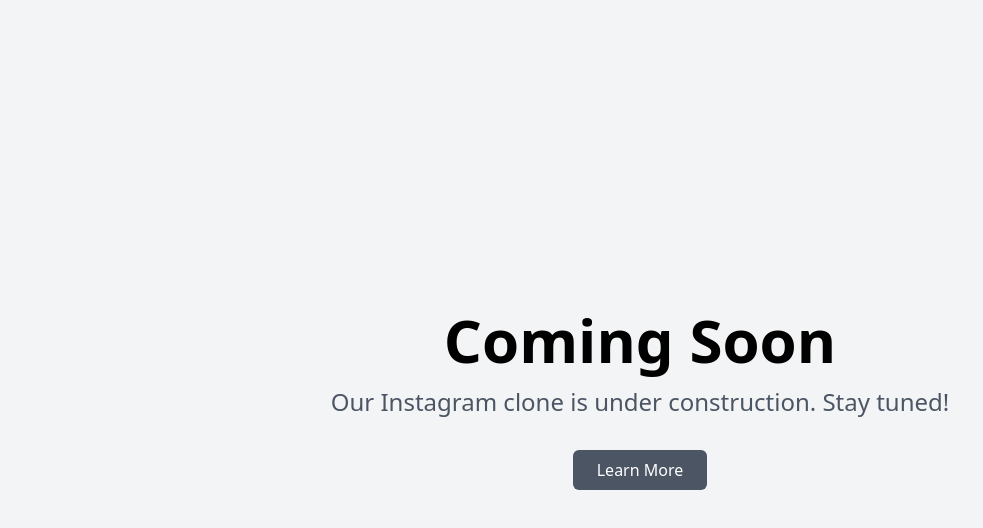
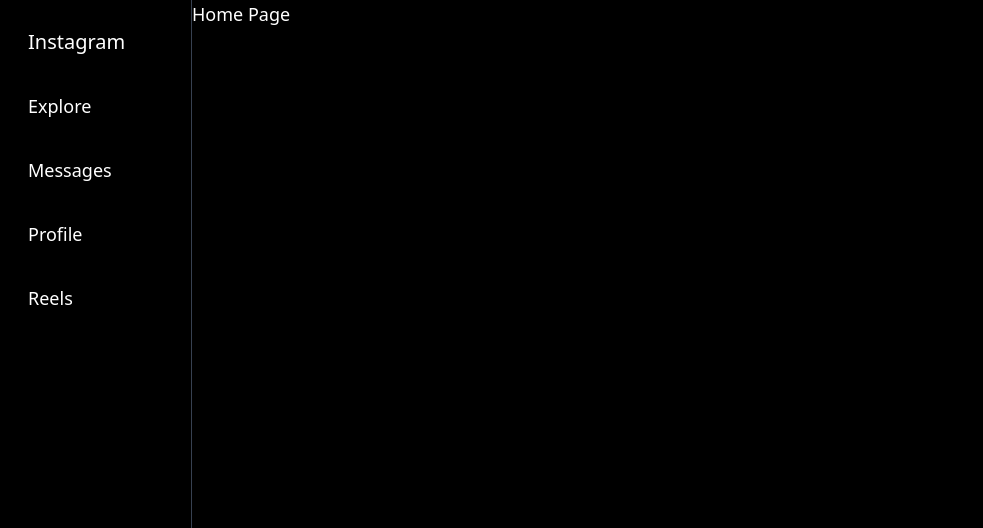
Before and after one commit to talhashah-dev/instagram-clone, a Next.js app: page / in a window 1280 px wide. Shown: the top 528 px of the page, without its empty margins (0-983 px from the left). Built offline with nearby package versions, Linux system fonts and the light colour scheme.

Commit message:
modified side & new component

```diff
--- /dev/null
+++ b/src/components/Navbar.js
@@ -0,0 +1,44 @@
+import Link from "next/link";
+import React from "react";
+
+const Navbar = () => {
+  const links = [
+    {
+      id: 1,
+      title: "Explore",
+      path: "/explore",
+    },
+    {
+      id: 2,
+      title: "Messages",
+      path: "/messages",
+    },
+    {
+      id: 3,
+      title: "Profile",
+      path: "/profile",
+    },
+    {
+      id: 4,
+      title: "Reels",
+      path: "/reels",
+    },
+  ];
+  return (
+    <nav className="">
+      <ul className="flex flex-col gap-5 justify-between h-full">
+        {links.map((v) => {
+          return (
+            <li key={v.id} className="text-white text-lg p-2 rounded-md hover:bg-[#212121]" >
+              <Link href={v.path} className="inline-block h-full w-full">
+                {v.title}
+              </Link>
+            </li>
+          );
+        })}
+      </ul>
+    </nav>
+  );
+};
+
+export default Navbar;
--- a/src/components/Sidebar.js
+++ b/src/components/Sidebar.js
@@ -0,0 +1,16 @@
+import Link from "next/link";
+import React from "react";
+import Navbar from "./Navbar";
+
+const Sidebar = () => {
+  return (
+    <div className="bg-black w-[15%] h-screen px-5 py-5 flex flex-col gap-5 border-r-gray-700 border-r-[1px]">
+      <Link className="text-white text-xl p-2 heading" href={"/"}>
+        Instagram
+      </Link>
+      <Navbar />
+    </div>
+  );
+};
+
+export default Sidebar;
--- /dev/null
+++ b/src/pages/explore.jsx
@@ -0,0 +1,13 @@
+import Sidebar from "@/components/Sidebar";
+import React from "react";
+
+const explore = () => {
+  return (
+    <div className="bg-black w-full flex">
+      <Sidebar />
+      <h1 className="text-white text-zlg">Explore Page</h1>
+    </div>
+  );
+};
+
+export default explore;
--- a/src/pages/index.js
+++ /dev/null
@@ -1,17 +0,0 @@
-import Head from 'next/head';
-
-export default function Home() {
-  return (
-    <>
-      <div className="flex flex-col items-center justify-center min-h-screen bg-gray-100">
-        <h1 className="text-6xl font-bold mb-4">Coming Soon</h1>
-        <p className="text-2xl text-gray-600 mb-8">Our Instagram clone is under construction. Stay tuned!</p>
-        <div className="flex space-x-4">
-          <a href="https://github.com/talhashah-dev/instagram-clone" className="bg-gray-600 text-white px-6 py-2 rounded-md hover:bg-gray-700">
-            Learn More
-          </a>
-        </div>
-      </div>
-    </>
-  );
-}
--- /dev/null
+++ b/src/pages/index.jsx
@@ -0,0 +1,11 @@
+import Sidebar from '@/components/Sidebar';
+import Head from 'next/head';
+
+export default function Home() {
+  return (
+      <div className="bg-black flex">
+        <Sidebar />
+        <h1 className="text-white text-lg">Home Page</h1>
+      </div>
+  );
+}
--- /dev/null
+++ b/src/pages/messages.jsx
@@ -0,0 +1,13 @@
+import Sidebar from "@/components/Sidebar";
+import React from "react";
+
+const messages = () => {
+  return (
+    <div className="bg-black w-full flex">
+    <Sidebar />
+    <h1 className="text-white text-lg">Messages Page</h1>
+  </div>
+  );
+};
+
+export default messages;
--- /dev/null
+++ b/src/pages/profile.jsx
@@ -0,0 +1,13 @@
+import Sidebar from "@/components/Sidebar";
+import React from "react";
+
+const profile = () => {
+  return (
+    <div className="bg-black w-full flex">
+      <Sidebar />
+      <h1 className="text-white text-lg">Profile Page</h1>
+    </div>
+  );
+};
+
+export default profile;
--- /dev/null
+++ b/src/pages/reels.jsx
@@ -0,0 +1,13 @@
+import Sidebar from "@/components/Sidebar";
+import React from "react";
+
+const reels = () => {
+  return (
+    <div className="bg-black w-full flex">
+      <Sidebar />
+      <h1 className="text-white text-lg">Reels Page</h1>
+    </div>
+  );
+};
+
+export default reels;
```
Also changed, not shown: src/pages/explore.js (deleted), src/pages/messages.js (deleted), src/pages/profile.js (deleted), src/pages/reels.js (deleted).
